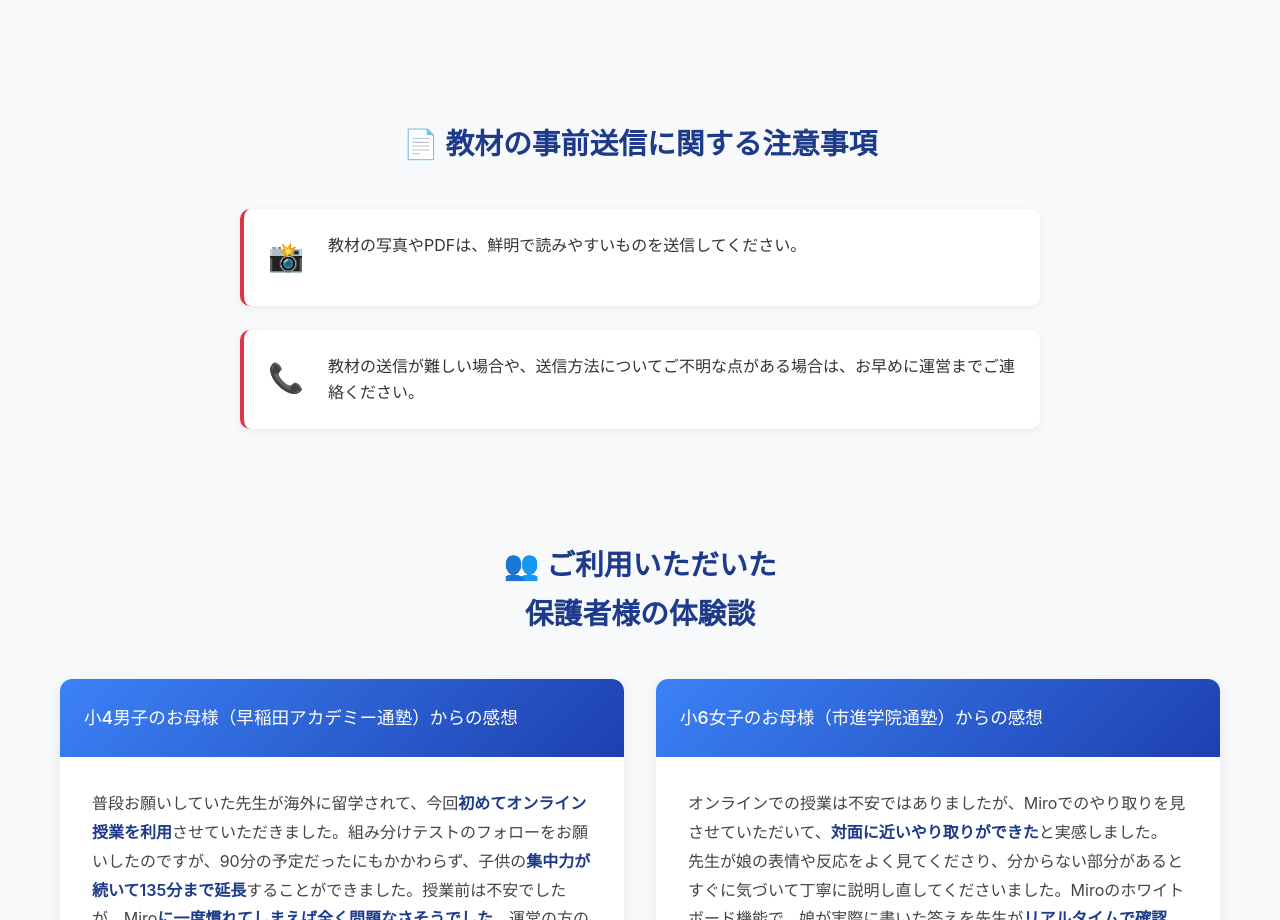
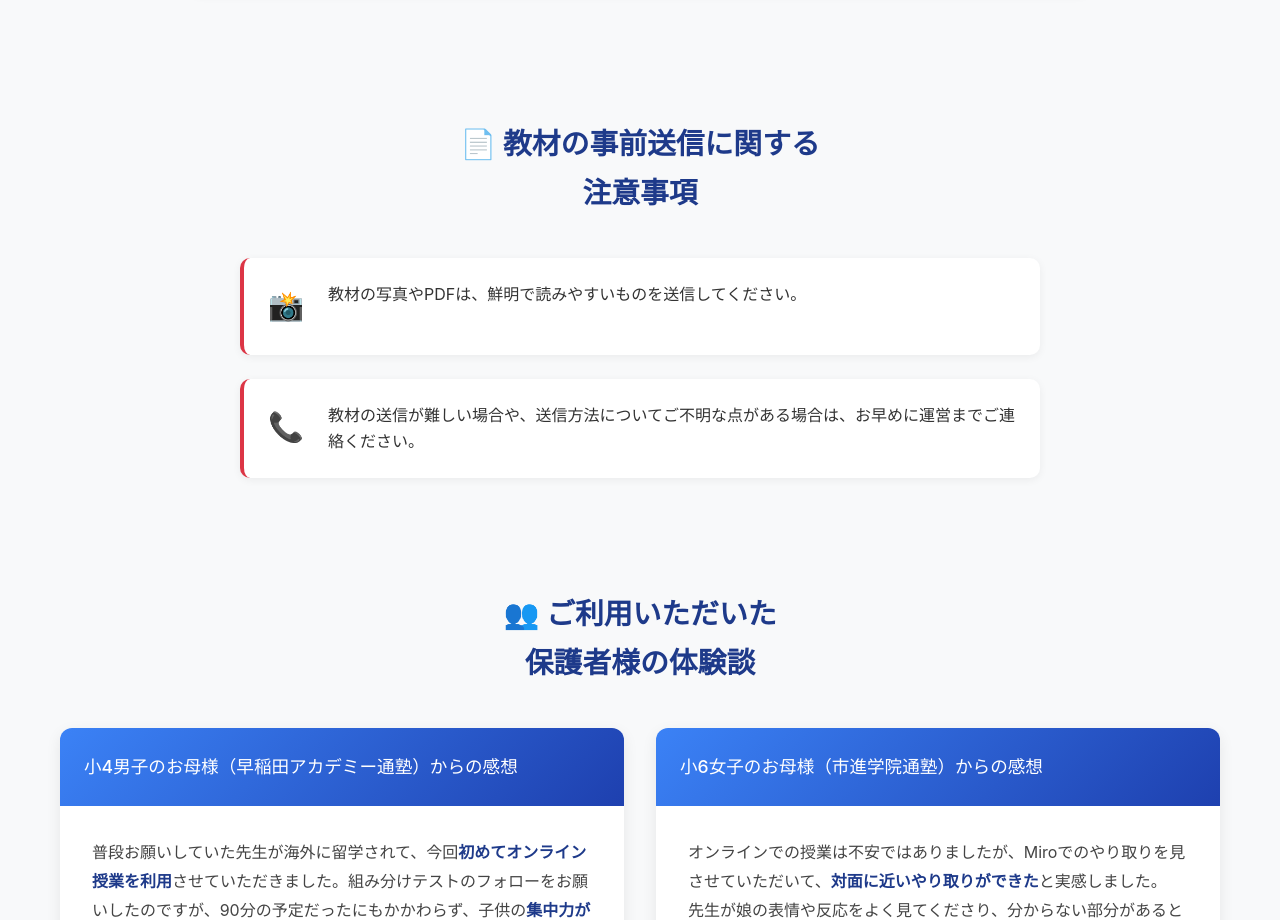
Before and after one commit to Nanaumi-Ito/best-teach_online, a website: page index.html in a window 1280 px wide. Shown: the part 4140-5060 px from the top of the page. Drawn offline with Linux system fonts and the light colour scheme.

Commit message:
セクションタイトル修正

```diff
--- a/index.html
+++ b/index.html
@@ -206,7 +206,7 @@
 
         <section class="material-notice">
             <div class="container">
-                <h2 class="section-title">📄 教材の事前送信に関する注意事項</h2>
+                <h2 class="section-title">📄 教材の事前送信に関する<br>注意事項</h2>
 
                 <div class="notice-points">
                     <div class="notice-point">
```
